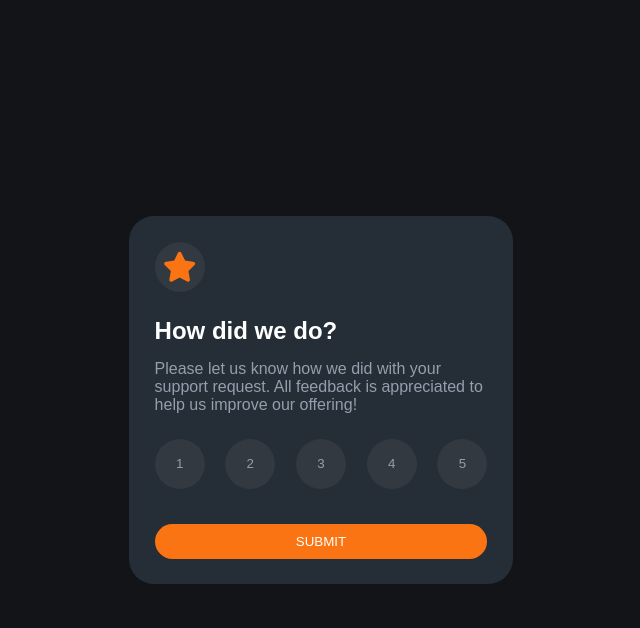
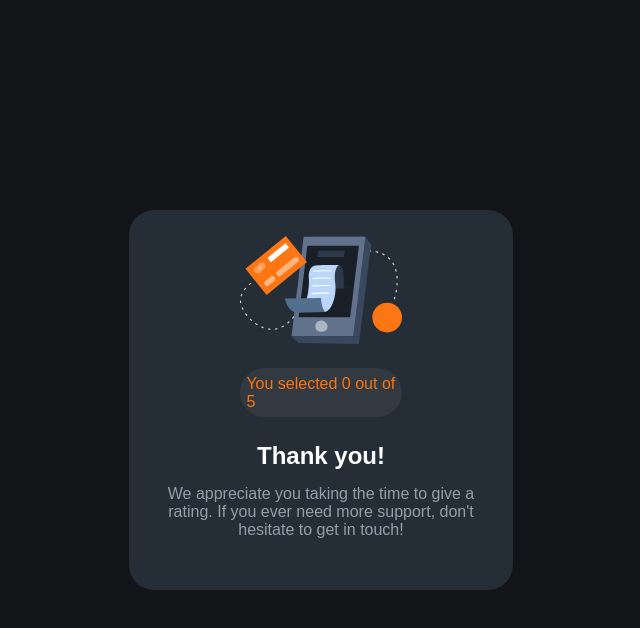
Before and after one commit to chaw-bot/interactive-rating-component, a website: page index.html in a window 1280 px wide. Both pictures are taken after a click on the button "SUBMIT". Shown: the whole page, without its empty margins (319-959 px from the left). Drawn offline with Linux system fonts and the light colour scheme; a web font is replaced by a local one.

Commit message:
add rating fuctionality

```diff
--- a/index.html
+++ b/index.html
@@ -25,19 +25,19 @@
       <section class="btn-container flex space">
         <ul class="space flex">
           <li>
-            <button type="button" id="one" class="star button">1</button>
+            <button type="button" class="star button">1</button>
           </li>
           <li>
-            <button type="button" id="two" class="star button">2</button>
+            <button type="button" class="star button">2</button>
           </li>
           <li>
-            <button type="button" id="three" class="star button">3</button>
+            <button type="button" class="star button">3</button>
           </li>
           <li>
-            <button type="button" id="four" class="star button">4</button>
+            <button type="button" class="star button">4</button>
           </li>
           <li>
-            <button type="button" id="five" class="star button">5</button>
+            <button type="button" class="star button">5</button>
           </li>
         </ul>
         <input type="button" value="SUBMIT" id="submit" class="submit white no-border" />
--- a/submit.js
+++ b/submit.js
@@ -1,16 +1,20 @@
-// const body = document.getElementById('body');
-// const submitBtn = document.getElementsById('submit');
-// const one = document.getElementsById('one');
-// const two = document.getElementsById('two');
-// const three = document.getElementsById('three');
-// const four = document.getElementsById('four');
-// const five = document.getElementsById('five');
+const submitBtn = document.getElementById('submit');
+const mainContainer = document.getElementById('body');
+const buttons = document.querySelectorAll('.button');
+let number = 0;
+
+buttons.forEach((button) => {
+   button.addEventListener('click', () => {
+    number = button.innerHTML;
+     console.log(number);
+   })
+});
 
 const submitted = () => {
   const htmlText = `<section class="no-border main flex align">
                     <div>
                         <img src="images/illustration.svg" alt="rated svg" class="image" />
-                        <p class="rating">You selected ${} out of 5</p>
+                        <p class="rating">You selected ${number} out of 5</p>
                     </div>
                     <section class="text text-box">
                         <h2 class="white">Thank you!</h2>
@@ -22,7 +26,7 @@ const submitted = () => {
                     </section>
                     </section>`;
 
-  return htmlText;
+  mainContainer.innerHTML = htmlText;
 };
 
-submitted();
+submitBtn.addEventListener('click', submitted);
```
